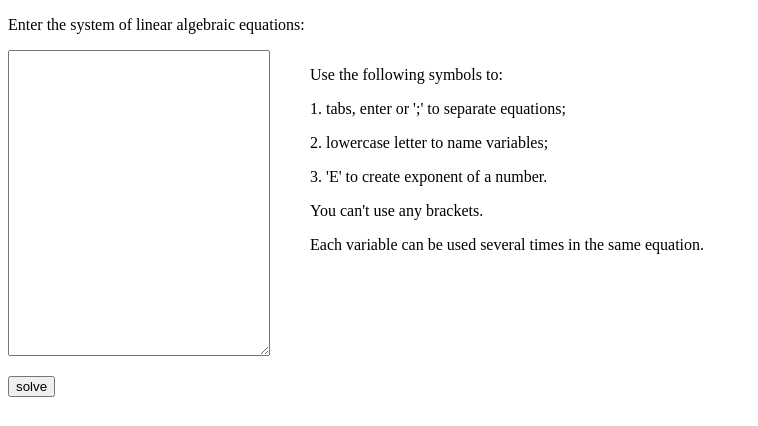
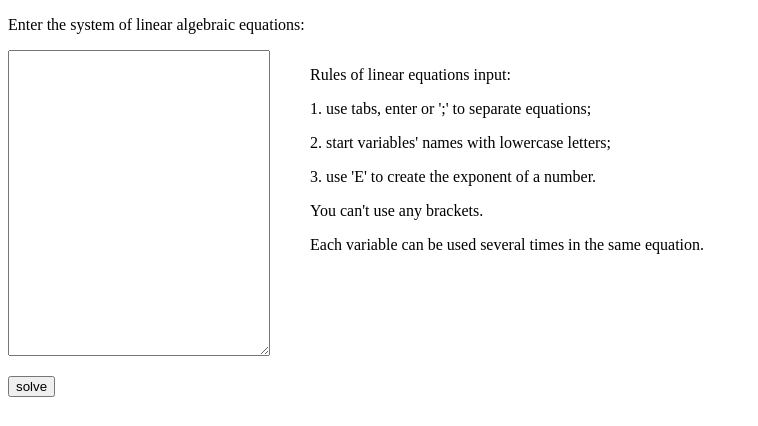
Before and after one commit to avtopilot/linear-equations-solver, a Django app: page / in a window 1280 px wide. Shown: the top 426 px of the page, without its empty margins (0-758 px from the left). Run offline with Django 3.2, Linux system fonts and the light colour scheme.

Commit message:
chg help text

```diff
--- a/solver/views.py
+++ b/solver/views.py
@@ -60,7 +60,7 @@ def _get_variables(equations):
     equations = re.split(r'[^ \-+*/=.,\w\d]+', equations)
 
     for equation in equations:
-        equation = equation.replace(' ', '')
+        equation = equation.replace(' ', '').replace(',', '.')
 
         #for better split replace some coefficients
         equation = equation.replace('E-', 'N').replace('E+', 'P')
--- a/templates/index.html
+++ b/templates/index.html
@@ -16,10 +16,10 @@
     </div>
 
     <div style="float: left; margin-left: 40px;">
-        <p>Use the following symbols to:</p>
-        <p>1. tabs, enter or ';' to separate equations;</p>
-        <p>2. lowercase letter to name variables;</p>
-        <p>3. 'E' to create exponent of a number.</p>
+        <p>Rules of linear equations input:</p>
+        <p>1. use tabs, enter or ';' to separate equations;</p>
+        <p>2. start variables' names with lowercase letters;</p>
+        <p>3. use 'E' to create the exponent of a number.</p>
         <p>You can't use any brackets.</p>
         <p>Each variable can be used several times in the same equation.</p>
     </div>
```
